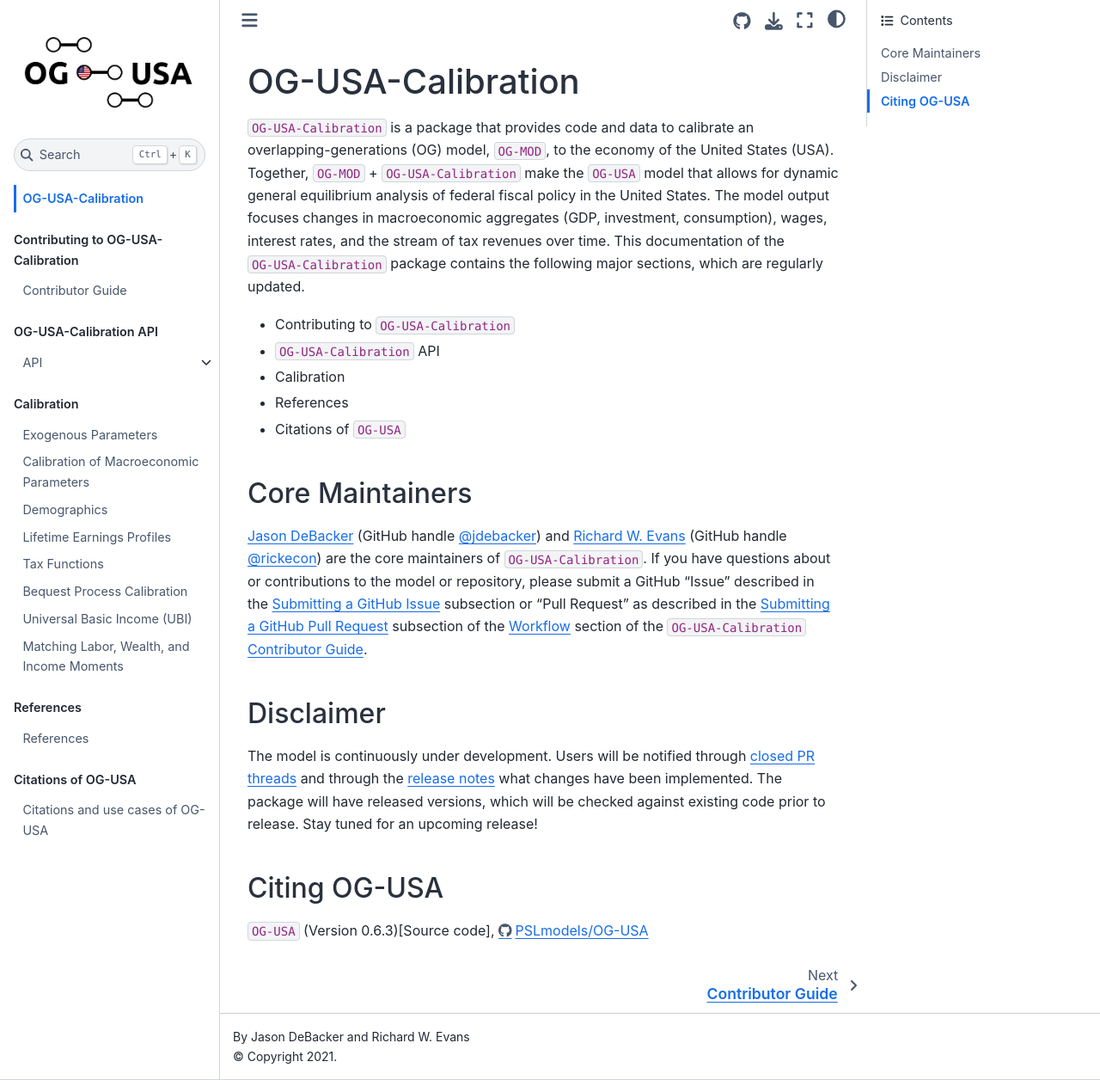
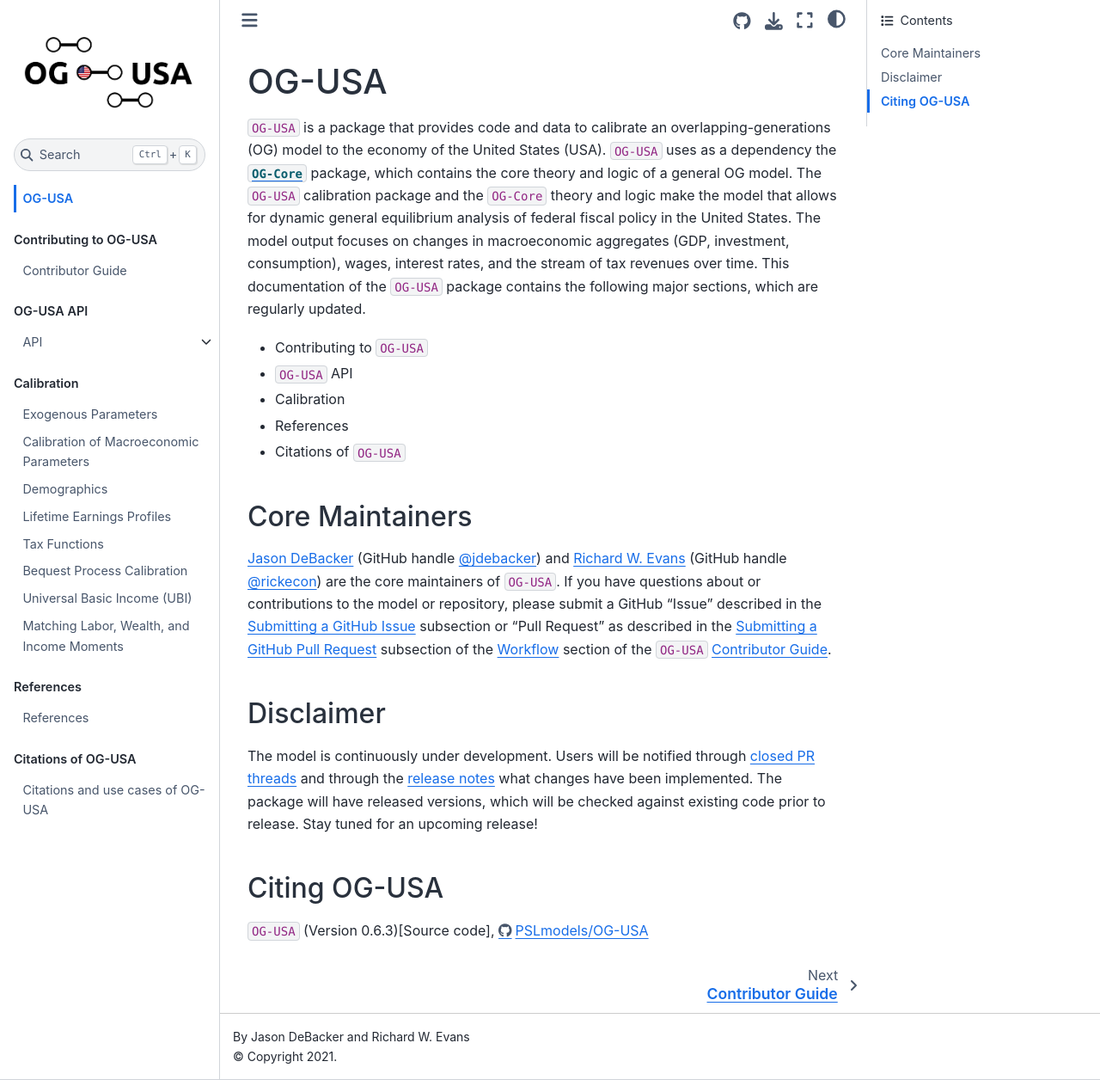
Before and after one commit to PSLmodels/OG-USA, a Jupyter Book: the page built from docs/book/content/intro/intro.md, in a window 1280 px wide and 1256 px high. Shown: the whole window at 86% size. Built offline with Jupyter Book 1.0.4 settings and Sphinx 7.4.7 and the Sphinx Book theme 1.1.4, drawn with Linux system fonts in a browser that asks for light colours.

Commit message:
Removed refs to OG-USA-Calibration from intro.md

```diff
--- a/docs/book/_toc.yml
+++ b/docs/book/_toc.yml
@@ -1,10 +1,10 @@
 format: jb-book
 root: content/intro/intro
 parts:
-- caption: Contributing to OG-USA-Calibration
+- caption: Contributing to OG-USA
   chapters:
   - file: content/contributing/contributor_guide
-- caption: OG-USA-Calibration API
+- caption: OG-USA API
   chapters:
   - file: content/api/public_api
     sections:
--- a/docs/book/content/intro/intro.md
+++ b/docs/book/content/intro/intro.md
@@ -1,10 +1,10 @@
 (Chap_Intro)=
-# OG-USA-Calibration
+# OG-USA
 
-`OG-USA-Calibration` is a package that provides code and data to calibrate an overlapping-generations (OG) model, `OG-MOD`, to the economy of the United States (USA). Together, `OG-MOD` + `OG-USA-Calibration` make the `OG-USA` model that allows for dynamic general equilibrium analysis of federal fiscal policy in the United States. The model output focuses changes in macroeconomic aggregates (GDP, investment, consumption), wages, interest rates, and the stream of tax revenues over time. This documentation of the `OG-USA-Calibration` package contains the following major sections, which are regularly updated.
+`OG-USA` is a package that provides code and data to calibrate an overlapping-generations (OG) model to the economy of the United States (USA). `OG-USA` uses as a dependency the [`OG-Core`](https://pslmodels.github.io/OG-Core/) package, which contains the core theory and logic of a general OG model. The `OG-USA` calibration package and the `OG-Core` theory and logic make the model that allows for dynamic general equilibrium analysis of federal fiscal policy in the United States. The model output focuses on changes in macroeconomic aggregates (GDP, investment, consumption), wages, interest rates, and the stream of tax revenues over time. This documentation of the `OG-USA` package contains the following major sections, which are regularly updated.
 
-* Contributing to `OG-USA-Calibration`
-* `OG-USA-Calibration` API
+* Contributing to `OG-USA`
+* `OG-USA` API
 * Calibration
 * References
 * Citations of `OG-USA`
@@ -13,13 +13,13 @@
 (Sec_CoreMaintainers)=
 ## Core Maintainers
 
-[Jason DeBacker](https://www.jasondebacker.com/) (GitHub handle [@jdebacker](https://github.com/jdebacker)) and [Richard W. Evans](https://sites.google.com/site/rickecon/) (GitHub handle [@rickecon](https://github.com/rickecon)) are the core maintainers of `OG-USA-Calibration`. If you have questions about or contributions to the model or repository, please submit a GitHub "Issue" described in the {ref}`Sec_GitHubIssue` subsection or "Pull Request" as described in the {ref}`Sec_GitHubPR` subsection of the {ref}`Sec_Workflow` section of the `OG-USA-Calibration` {ref}`Chap_ContribGuide`.
+[Jason DeBacker](https://www.jasondebacker.com/) (GitHub handle [@jdebacker](https://github.com/jdebacker)) and [Richard W. Evans](https://sites.google.com/site/rickecon/) (GitHub handle [@rickecon](https://github.com/rickecon)) are the core maintainers of `OG-USA`. If you have questions about or contributions to the model or repository, please submit a GitHub "Issue" described in the {ref}`Sec_GitHubIssue` subsection or "Pull Request" as described in the {ref}`Sec_GitHubPR` subsection of the {ref}`Sec_Workflow` section of the `OG-USA` {ref}`Chap_ContribGuide`.
 
 
 (Sec_Disclaimer)=
 ## Disclaimer
 
-The model is continuously under development. Users will be notified through [closed PR threads](https://github.com/PSLmodels/OG-USA-Calibration/pulls?q=is%3Apr+is%3Aclosed) and through the [release notes](https://github.com/PSLmodels/OG-USA-Calibration/releases) what changes have been implemented. The package will have released versions, which will be checked against existing code prior to release. Stay tuned for an upcoming release!
+The model is continuously under development. Users will be notified through [closed PR threads](https://github.com/PSLmodels/OG-USA/pulls?q=is%3Apr+is%3Aclosed) and through the [release notes](https://github.com/PSLmodels/OG-USA/releases) what changes have been implemented. The package will have released versions, which will be checked against existing code prior to release. Stay tuned for an upcoming release!
 
 
 (Sec_CitingOGUSA)=
```
